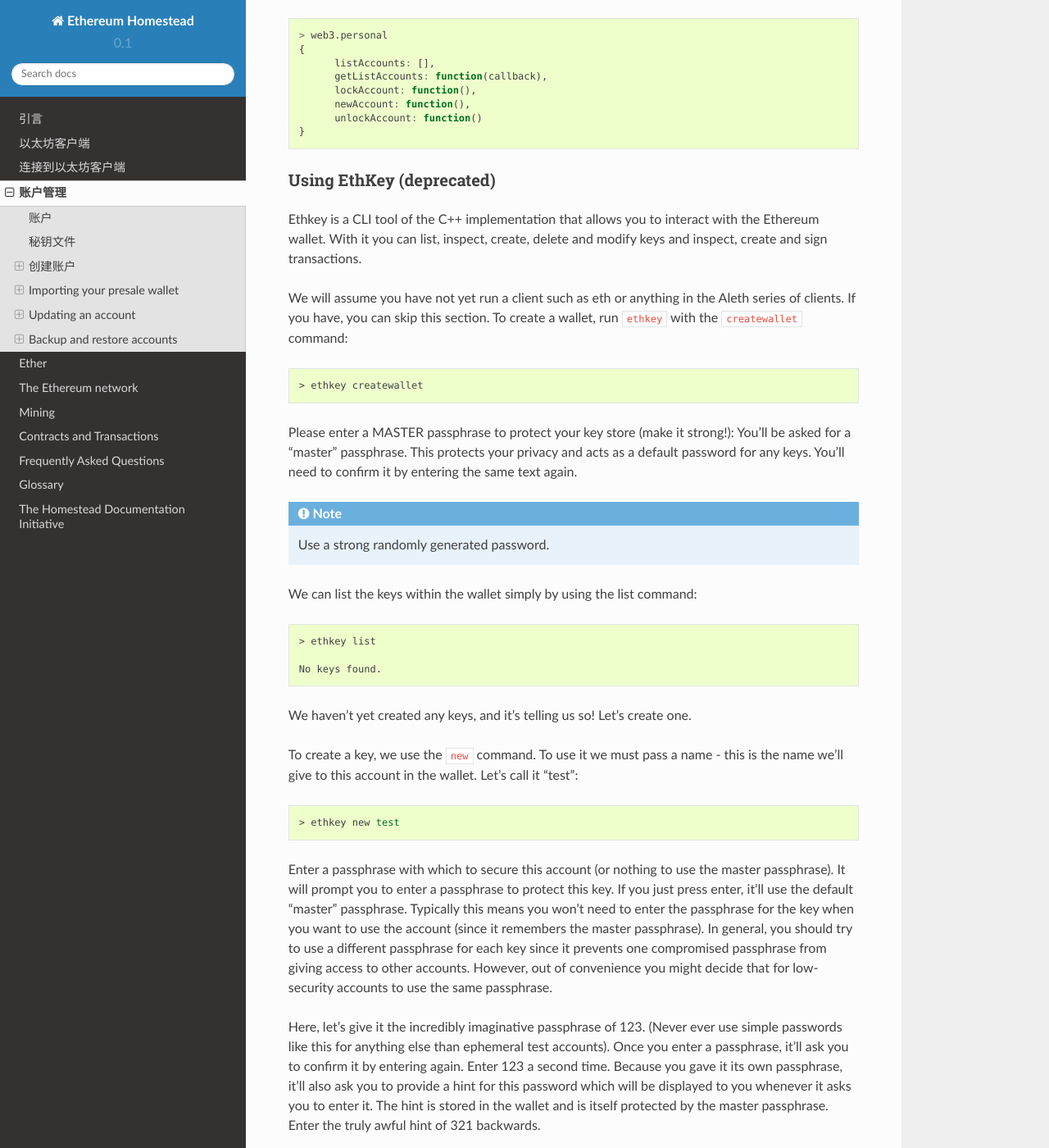
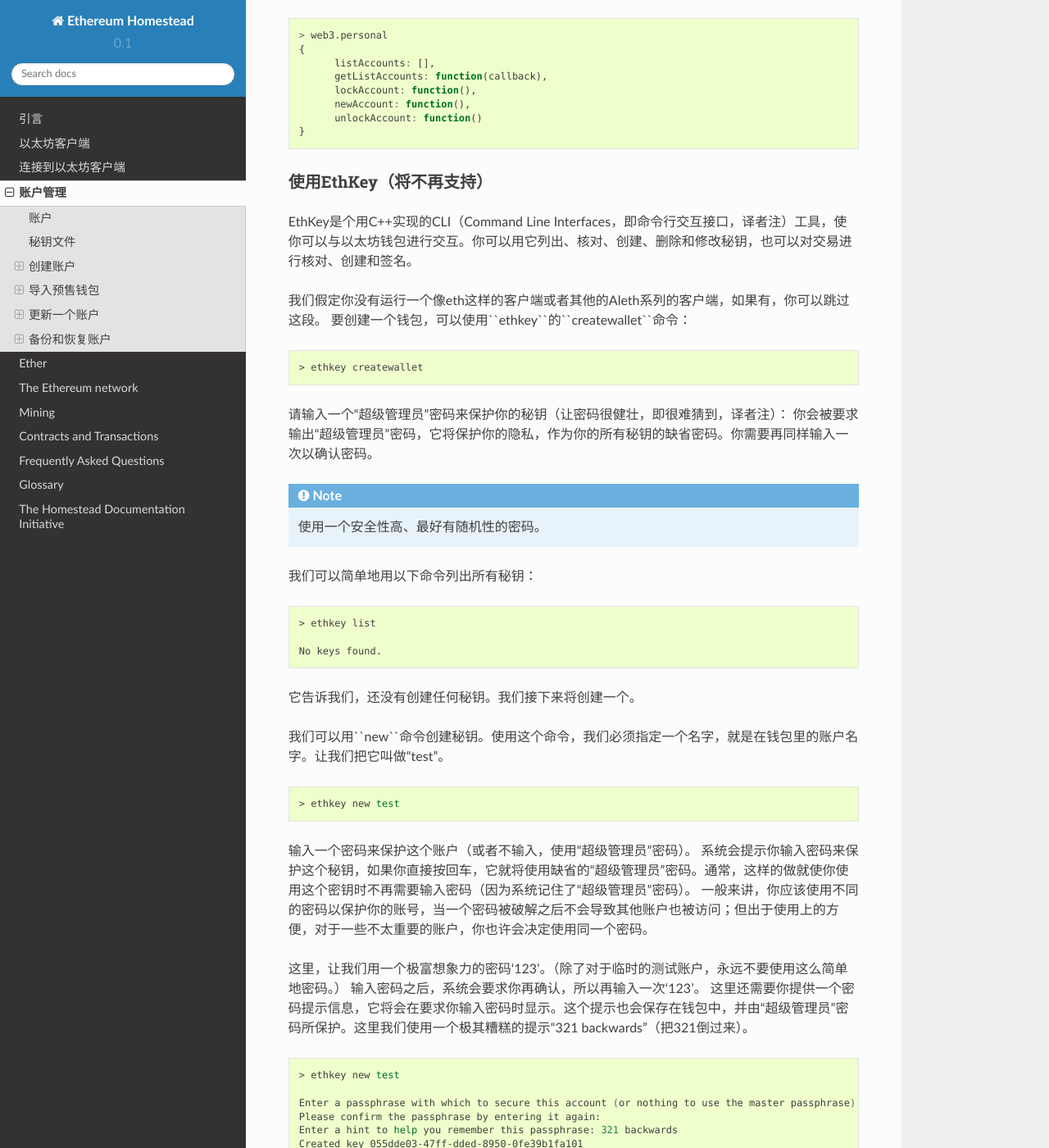
Before and after one commit to riversyang/homestead-guide-cn, a Sphinx documentation site: the page built from source/account-management.rst, in a window 1280 px wide and 1400 px high, scrolled down 6814 px. Shown: the whole window at 82% size. Built offline with Sphinx 7.4.7 and the Read the Docs theme 2.0.0, drawn with Linux system fonts in a browser that asks for light colours; some of the changed text lies outside the part shown.

Commit message:
Complete translation of account-management.

```diff
--- a/source/account-management.rst
+++ b/source/account-management.rst
@@ -232,25 +232,24 @@
 	unlockAccount: function()
   }
 
-
-Using EthKey (deprecated)
+使用EthKey（将不再支持）
 --------------------------------------------------------------------------------
 
-Ethkey is a CLI tool of the C++ implementation that allows you to interact with the Ethereum wallet. With it you can list, inspect, create, delete and modify keys and inspect, create and sign transactions.
+EthKey是个用C++实现的CLI（Command Line Interfaces，即命令行交互接口，译者注）工具，使你可以与以太坊钱包进行交互。你可以用它列出、核对、创建、删除和修改秘钥，也可以对交易进行核对、创建和签名。
 
-We will assume you have not yet run a client such as eth or anything in the Aleth series of clients. If you have, you can skip this section.
-To create a wallet, run ``ethkey`` with the ``createwallet`` command:
+我们假定你没有运行一个像eth这样的客户端或者其他的Aleth系列的客户端，如果有，你可以跳过这段。
+要创建一个钱包，可以使用``ethkey``的``createwallet``命令：
 
 .. code-block:: Bash
 
   > ethkey createwallet
 
-Please enter a MASTER passphrase to protect your key store (make it strong!):
-You'll be asked for a "master" passphrase. This protects your privacy and acts as a default password for any keys. You'll need to confirm it by entering the same text again.
+请输入一个“超级管理员”密码来保护你的秘钥（让密码很健壮，即很难猜到，译者注）：
+你会被要求输出“超级管理员”密码，它将保护你的隐私，作为你的所有秘钥的缺省密码。你需要再同样输入一次以确认密码。
 
-.. Note:: Use a strong randomly generated password.
+.. Note:: 使用一个安全性高、最好有随机性的密码。
 
-We can list the keys within the wallet simply by using the list command:
+我们可以简单地用以下命令列出所有秘钥：
 
 .. code-block:: Bash
 
@@ -258,20 +257,20 @@
 
   No keys found.
 
-We haven't yet created any keys, and it's telling us so! Let's create one.
+它告诉我们，还没有创建任何秘钥。我们接下来将创建一个。
 
-To create a key, we use the ``new`` command. To use it we must pass a name - this is the name we'll give to this account in the wallet. Let's call it "test":
+我们可以用``new``命令创建秘钥。使用这个命令，我们必须指定一个名字，就是在钱包里的账户名字。让我们把它叫做“test”。
 
 .. code-block:: Bash
 
   > ethkey new test
 
-Enter a passphrase with which to secure this account (or nothing to use the master passphrase).
-It will prompt you to enter a passphrase to protect this key. If you just press enter, it'll use the default "master" passphrase. Typically this means you won't need to enter the passphrase for the key when you want to use the account (since it remembers the master passphrase). In general, you should try to use a different passphrase for each key since it prevents one compromised passphrase from giving access to other accounts. However, out of convenience you might decide that for low-security accounts to use the same passphrase.
+输入一个密码来保护这个账户（或者不输入，使用“超级管理员”密码）。
+系统会提示你输入密码来保护这个秘钥，如果你直接按回车，它就将使用缺省的“超级管理员”密码。通常，这样的做就使你使用这个密钥时不再需要输入密码（因为系统记住了“超级管理员”密码）。 一般来讲，你应该使用不同的密码以保护你的账号，当一个密码被破解之后不会导致其他账户也被访问；但出于使用上的方便，对于一些不太重要的账户，你也许会决定使用同一个密码。
 
-Here, let's give it the incredibly imaginative passphrase of 123. (Never ever use simple passwords like this for anything else than ephemeral test accounts).
-Once you enter a passphrase, it'll ask you to confirm it by entering again. Enter 123 a second time.
-Because you gave it its own passphrase, it'll also ask you to provide a hint for this password which will be displayed to you whenever it asks you to enter it. The hint is stored in the wallet and is itself protected by the master passphrase. Enter the truly awful hint of 321 backwards.
+这里，让我们用一个极富想象力的密码‘123’。（除了对于临时的测试账户，永远不要使用这么简单地密码。）
+输入密码之后，系统会要求你再确认，所以再输入一次‘123’。
+这里还需要你提供一个密码提示信息，它将会在要求你输入密码时显示。这个提示也会保存在钱包中，并由“超级管理员”密码所保护。这里我们使用一个极其糟糕的提示“321 backwards”（把321倒过来）。
 
 .. code-block:: Bash
 
@@ -286,30 +285,30 @@
     ICAP: XE472EVKU3CGMJF2YQ0J9RO1Y90BC0LDFZ
     Raw hex: 0092e965928626f8880629cec353d3fd7ca5974f
 
-All normal (aka direct) ICAP addresses begin with XE so you should be able to recognize them easily. Notice also that the key has another identifier after Created key. This is known as the UUID. This is a unique identifier for the key that has absolutely nothing to do with the account itself. Knowing it does nothing to help an attacker discover who you are on the network. It also happens to be the filename for the key, which you can find in either ~/.web3/keys (Mac or Linux) or $HOME/AppData/Web3/keys (Windows).
-Now let's make sure it worked properly by listing the keys in the wallet:
+所有正常的ICAP（即Inter Exchange Client Address Protocol，译者注）地址都会由‘XE’开头，这样你可以很容易的辨认出来。同时也请注意，这个秘钥还有一个额外的标识，也就是所谓的UUID（即Universal Unique Identifier，译者注）。这是一个秘钥的统一唯一标识，不会对账户有任何影响，也不会帮助攻击者揭示任何关于你本人的信息。它也会反映到可以在~/.web3/keys(Mac or Linux)或$HOME/AppData/Web3/keys(Windows)目录下找到的秘钥文件名上。
+现在我们列出钱包中的的秘钥，确认它已经创建好了。
 
 .. code-block:: Bash
 
   > ethkey list
   055dde03-47ff-dded-8950-0fe39b1fa101 0092e965… XE472EVKU3CGMJF2YQ0J9RO1Y90BC0LDFZ  test
 
-It reports one key on each line (for a total of one key here). In this case our key is stored in a file 055dde... and has an ICAP address beginning XE472EVK.... Not especially easy things to remember so rather helpful that it has its proper name, test, too.
+这里会每行显示一个秘钥。在上边的例子中，秘钥会保存在文件【055dde...】中，ICAP地址为【XE472EVK...】。显然这很难记住，于是它还有个简单的名字“test”。
 
-Importing your presale wallet
+
+导入预售钱包
 ================================================================================
 
-
-Using Mist Ethereum wallet
+使用Mist以太坊客户端
 --------------------------------------------------------------------------------
 
-Importing your presale wallet using the GUI Mist Ethereum wallet is very easy. In fact, you will be asked if you want to import your presale wallet during the installation of the app.
+使用Mist以太坊钱包的GUI来导入预售钱包非常容易。事实上在安装过程中你就会被询问是否需要导入预售钱包。
 
-.. Warning:: Mist wallet is beta software. Beware and use it at your own risk.
+.. Warning:: Mist钱包仍是个beta版本的软件，请意识到相关风险需要由你自行承担。
 
-Instructions for installing the Mist Ethereum wallet are given in the section :ref:`Creating an account: Using Mist Ethereum wallet <using-mist-ethereum-wallet>`.
+关于安装Mist以太坊钱包请参考之前的章节 :ref:`使用Mist以太坊钱包创建账户 <using-mist-ethereum-wallet>` 。
 
-Simply drag-and-drop your ``.json`` presale wallet file into the designated area and enter your password to import your presale account.
+你可以简单地拖拽你的 ``.json`` 预售钱包文件到指定的区域，输入你的密码来导入你的预售账户。
 
 .. image:: img/51PresaleImportInstall.png
    :width: 582px
@@ -318,42 +317,44 @@
    :alt: presale-import
    :align: center
 
-If you choose not to import your presale wallet during installation of the app, you can import it at any time by selecting the ``Accounts`` menu in the app’s menu bar and then selecting ``Import Pre-sale Accounts``.
+如果你没有在安装客户端时导入预售钱包，你也可以在任何时候从 ``Accounts`` 菜单中选择 ``Import Pre-sale Accounts`` 来做这件事。
 
-.. Note:: The Mist wallet is still in active development, so details of the steps outlined above may change with upgrades.
+.. Note:: Mist钱包仍然在持续开发，所以以上说明的细节可能会有所更改。
 
-Using geth
+
+使用geth
 --------------------------------------------------------------------------------
 
-If you have a standalone installation of geth, importing your presale wallet is accomplished by executing the following command in a terminal:
+如果你有个独立的geth安装，你可以通过如下命令完成预售钱包的导入：
 
 .. code-block:: Bash
 
   geth wallet import /path/to/my/presale-wallet.json
 
-You will be prompted to enter your password.
+你会被要求输入密码。
 
-Updating an account
+
+更新一个账户
 ================================================================================
 
-You are able to upgrade your keyfile to the latest keyfile format and/or upgrade your keyfile password.
+你可以更新你的秘钥文件到最新的秘钥文件格式，或更改秘钥文件的密码。
 
-Using geth
+使用geth
 --------------------------------------------------------------------------------
 
-You can update an existing account on the command line with the ``update`` subcommand with the account address or index as parameter. Remember that the account index reflects the order of creation (lexicographic order of keyfile names containing the creation time).
+你可以使用 ``update`` 子命令，带上账户地址或索引作为参数来更新一个既有账户。记住，账户的索引反映了账户的创建顺序（包含了时间信息的秘钥文件名的字母顺序）。
 
 .. code-block:: Bash
 
   geth account update b0047c606f3af7392e073ed13253f8f4710b08b6
 
-or
+或者
 
 .. code-block:: Bash
 
   geth account update 2
 
-For example:
+例如:
 
 .. code-block:: Bash
 
@@ -368,51 +369,51 @@
   Repeat Passphrase:
   0xa94f5374fce5edbc8e2a8697c15331677e6ebf0b
 
-The account is saved in the newest version in encrypted format, you are prompted for a passphrase to unlock the account and another to save the updated file. This same command can be used to migrate an account of a deprecated format to the newest format or change the password for an account.
+账户会被用加密格式保存为新的版本，你会被询问相应的密码以解锁账户，而后要输入一个新密码来保护更新后的文件。相同的方法也适用于将一个不再支持的秘钥文件格式更新为最新，或者修改账户的密码。
 
-For non-interactive use the passphrase can be specified with the ``--password`` flag:
+你也可以使用 ``--password`` 选项来指定密码文件，而不再手工输入密码。
 
 .. code-block:: Bash
 
   geth --password <passwordfile> account update a94f5374fce5edbc8e2a8697c15331677e6ebf0bs
 
-Since only one password can be given, only format update can be performed, changing your password is only possible interactively.
+由于只能指定一个密码文件，所以这种方式仅可用于更新账户秘钥文件格式，如果要修改密码，只能使用两次交互的方式。
 
-.. Note:: account update has the side effect that the order of your accounts may change. After a successful update, all previous formats/versions of that same key will be removed!
+.. Note:: 账户更新会有个副作用，就是会导致你的账户顺序变化。在一次更新完成之后，更新的这个秘钥所有之前版本的文件都会被删除。
 
 
 .. _backup-and-restore-accounts:
 
-Backup and restore accounts
+备份和恢复账户
 ================================================================================
 
-Manual backup/restore
+手工备份/恢复
 --------------------------------------------------------------------------------
 
-You must have an account’s keyfile to be able to send any transaction from that account. Keyfiles are found in the keystore subdirectory of your Ethereum node’s data directory. The default data directory locations are platform specific:
+你必须拥有一个账户的秘钥文件来使你可以从这个账户中发送交易。秘钥文件可以在以太坊节点目录下的【keystore】子目录下找到。各平台中缺省的数据目录位置如下：
 
 - Windows: ``C:\Users\username\%appdata%\Roaming\Ethereum\keystore``
 - Linux: ``~/.ethereum/keystore``
 - Mac: ``~/Library/Ethereum/keystore``
 
-To backup your keyfiles (accounts), copy either the individual keyfiles within the ``keystore`` subdirectory or copy the entire ``keystore`` folder.
+要备份秘钥文件（账户），可以拷贝 ``keystore`` 目录下的文件，或者直接整个拷贝 ``keystore`` 目录。
 
-To restore your keyfiles (accounts), copy the keyfiles back into the ``keystore`` subdirectory, where they were originally.
+要恢复秘钥文件（账户），把秘钥文件拷贝回 ``keystore`` 目录即可。
 
-Importing an unencrypted private key
+导入非加密的私钥
 --------------------------------------------------------------------------------
 
-Importing an unencrypted private key is supported by ``geth``
+ ``geth`` 支持导入一个非加密的私钥。
 
 .. code-block:: Bash
 
   geth account import /path/to/<keyfile>
 
-This command imports an unencrypted private key from the plain text file ``<keyfile>`` and creates a new account and prints the address.
-The keyfile is assumed to contain an unencrypted private key as canonical EC raw bytes encoded into hex.
-The account is saved in encrypted format, you are prompted for a passphrase. You must remember this passphrase to unlock your account in the future.
+这个命令会从文本文件 ``<keyfile>`` 导入一个非加密的私钥，创建一个新账户并打印其地址。
+这个秘钥文件应该包含转换为16进制的合法的EC（Ellipse Curve，即椭圆曲线，译者注）字节数据（也就是由椭圆曲线加密算法生成的原始私钥二进制数值的16进制表示，译者注）。
+账户会被保存为加密格式，你会被要求输入一个密码。请务必记住这个密码以便以后能解锁你的账户。
 
-An example where the data directory is specified. If the ``--datadir`` flag is not used, the new account will be created in the default data directory, i.e., the keyfile will be placed in the ``keystore`` subdirectory of the data directory.
+以下是一个指定了数据目录的例子。如果未使用 ``--datadir`` 选项，新账户会被创建到缺省的数据目录，秘钥文件会保存在 ``keystore`` 子目录下。
 
 .. code-block:: Bash
 
@@ -423,13 +424,13 @@
   Repeat Passphrase:
   Address: {7f444580bfef4b9bc7e14eb7fb2a029336b07c9d}
 
-For non-interactive use the passphrase can be specified with the ``--password`` flag:
+你也可以使用 ``--password`` 选项指定密码文件。
 
 .. code-block:: Bash
 
   geth --password <passwordfile> account import <keyfile>
 
 
-.. Note:: Since you can directly copy your encrypted accounts to another Ethereum instance, this import/export mechanism is not needed when you transfer an account between nodes.
+.. Note:: 由于你可以直接拷贝你的加密账户到不同的以太坊节点，所以这种导入/导出操作在这种情况下就不需要了。
 
-.. Warning:: When you copy keys into an existing node's ``keystore``, the order of accounts you are used to may change. Therefore you make sure you either do not rely on the account order or double-check and update the indexes used in your scripts.
+.. Warning:: 当你拷贝秘钥文件到某个节点的 ``keystore`` 目录下时，账户的顺序可能会发生变化。所以请确保你没有在脚本中依赖账户的顺序，或者仔细检查并更新脚本中使用的索引。
```
